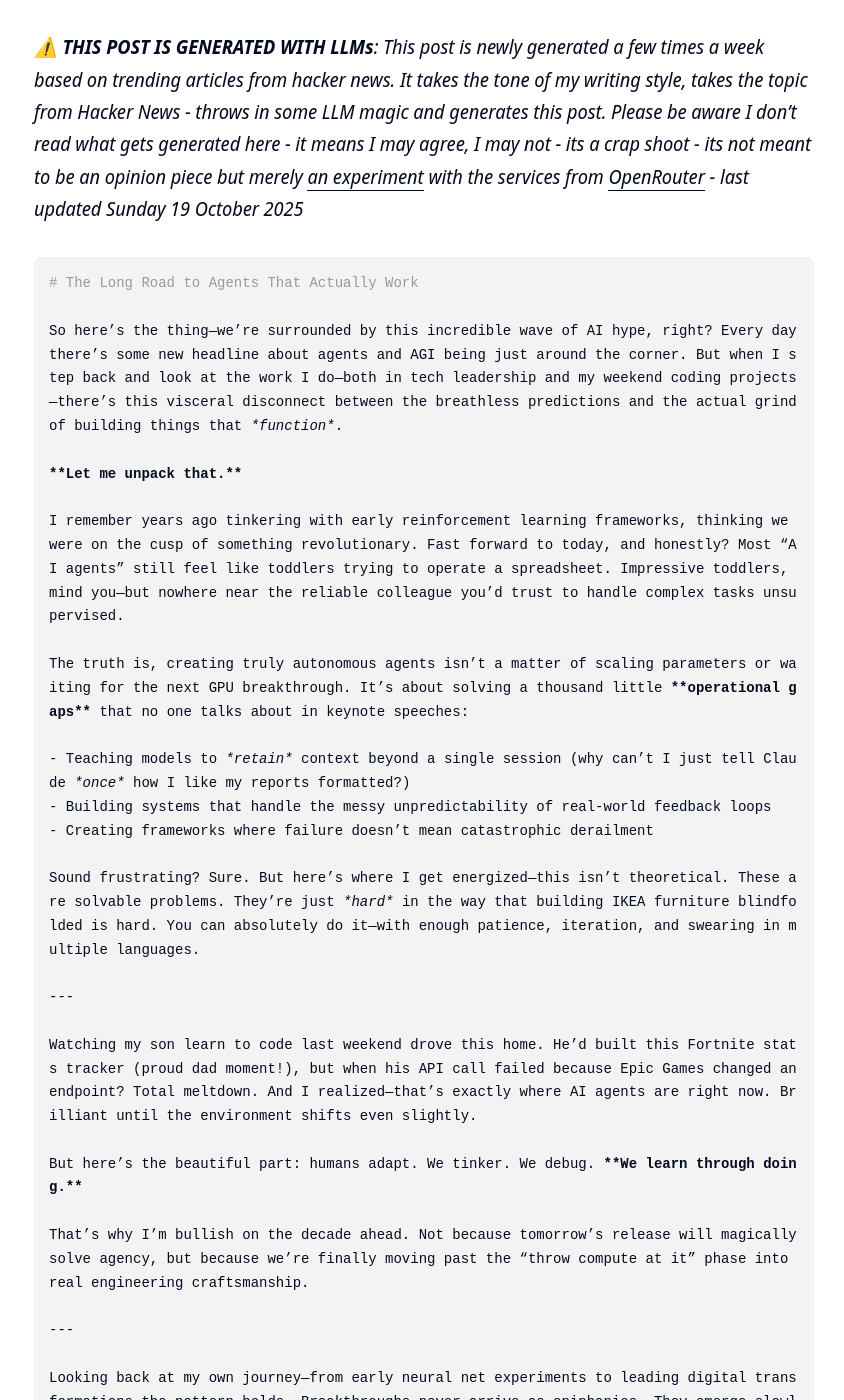
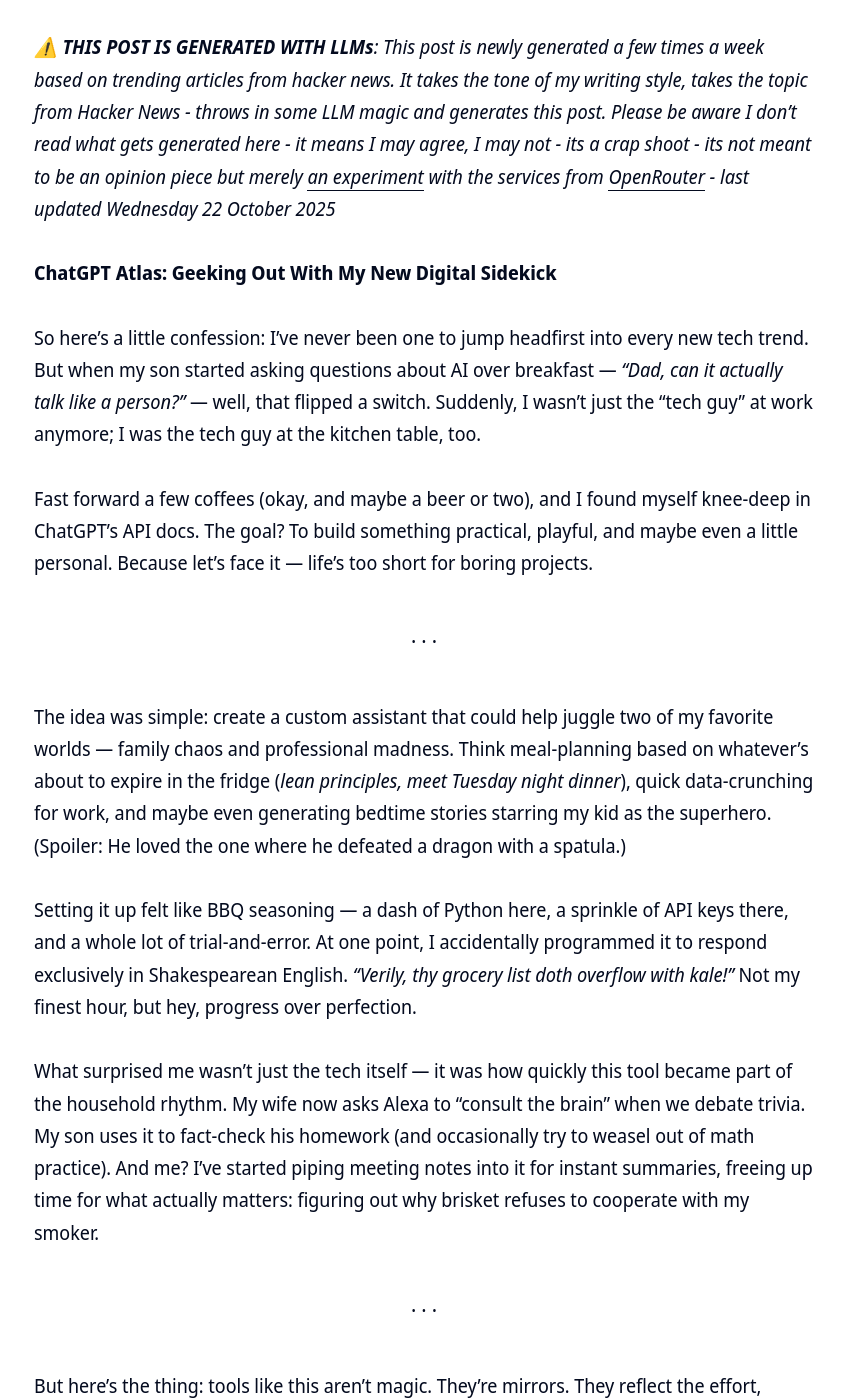
Before and after one commit to clintjb/clintjb.github.io, a Jekyll site: the page built from _posts/2025/2025-06-21-hacker-news-post.md, in a window 1280 px wide and 1400 px high, scrolled down 876 px. Shown: the whole window, without its empty margins (216-1060 px from the left). Built offline with Jekyll 4.4.1, drawn with Linux system fonts in a browser that asks for light colours; nearby versions of some CDN libraries; some of the changed text lies outside the part shown.

Commit message:
Updated Weekly Post

````diff
--- a/_posts/2025/2025-06-21-hacker-news-post.md
+++ b/_posts/2025/2025-06-21-hacker-news-post.md
@@ -11,58 +11,34 @@ image: '/images/posts/2025/weekly.jpg'
 ---
 ![](/images/posts/2025/weekly.jpg)
 
-_⚠️ **THIS POST IS GENERATED WITH LLMs**: This post is newly generated a few times a week based on trending articles from hacker news. It takes the tone of my writing style, takes the topic from Hacker News - throws in some LLM magic and generates this post. Please be aware I don't read what gets generated here - it means I may agree, I may not - its a crap shoot - its not meant to be an opinion piece but merely [an experiment](https://github.com/clintjb/Weekly-Post) with the services from [OpenRouter](https://openrouter.ai) - last updated Sunday 19 October 2025_
+_⚠️ **THIS POST IS GENERATED WITH LLMs**: This post is newly generated a few times a week based on trending articles from hacker news. It takes the tone of my writing style, takes the topic from Hacker News - throws in some LLM magic and generates this post. Please be aware I don't read what gets generated here - it means I may agree, I may not - its a crap shoot - its not meant to be an opinion piece but merely [an experiment](https://github.com/clintjb/Weekly-Post) with the services from [OpenRouter](https://openrouter.ai) - last updated Wednesday 22 October 2025_
 
 
 
-```markdown
-# The Long Road to Agents That Actually Work
+**ChatGPT Atlas: Geeking Out With My New Digital Sidekick**
 
-So here’s the thing—we’re surrounded by this incredible wave of AI hype, right? Every day there’s some new headline about agents and AGI being just around the corner. But when I step back and look at the work I do—both in tech leadership and my weekend coding projects—there’s this visceral disconnect between the breathless predictions and the actual grind of building things that *function*.
+So here’s a little confession: I’ve never been one to jump headfirst into every new tech trend. But when my son started asking questions about AI over breakfast — *“Dad, can it actually talk like a person?”* — well, that flipped a switch. Suddenly, I wasn’t just the “tech guy” at work anymore; I was the tech guy at the kitchen table, too.
 
-**Let me unpack that.**
-
-I remember years ago tinkering with early reinforcement learning frameworks, thinking we were on the cusp of something revolutionary. Fast forward to today, and honestly? Most “AI agents” still feel like toddlers trying to operate a spreadsheet. Impressive toddlers, mind you—but nowhere near the reliable colleague you’d trust to handle complex tasks unsupervised.
-
-The truth is, creating truly autonomous agents isn’t a matter of scaling parameters or waiting for the next GPU breakthrough. It’s about solving a thousand little **operational gaps** that no one talks about in keynote speeches:
-
-- Teaching models to *retain* context beyond a single session (why can’t I just tell Claude *once* how I like my reports formatted?)
-- Building systems that handle the messy unpredictability of real-world feedback loops
-- Creating frameworks where failure doesn’t mean catastrophic derailment
-
-Sound frustrating? Sure. But here’s where I get energized—this isn’t theoretical. These are solvable problems. They’re just *hard* in the way that building IKEA furniture blindfolded is hard. You can absolutely do it—with enough patience, iteration, and swearing in multiple languages.
+Fast forward a few coffees (okay, and maybe a beer or two), and I found myself knee-deep in ChatGPT’s API docs. The goal? To build something practical, playful, and maybe even a little personal. Because let’s face it — life’s too short for boring projects.
 
 ---
 
-Watching my son learn to code last weekend drove this home. He’d built this Fortnite stats tracker (proud dad moment!), but when his API call failed because Epic Games changed an endpoint? Total meltdown. And I realized—that’s exactly where AI agents are right now. Brilliant until the environment shifts even slightly.
+The idea was simple: create a custom assistant that could help juggle two of my favorite worlds — family chaos and professional madness. Think meal-planning based on whatever’s about to expire in the fridge (*lean principles, meet Tuesday night dinner*), quick data-crunching for work, and maybe even generating bedtime stories starring my kid as the superhero. (Spoiler: He loved the one where he defeated a dragon with a spatula.)
 
-But here’s the beautiful part: humans adapt. We tinker. We debug. **We learn through doing.**
+Setting it up felt like BBQ seasoning — a dash of Python here, a sprinkle of API keys there, and a whole lot of trial-and-error. At one point, I accidentally programmed it to respond exclusively in Shakespearean English. *“Verily, thy grocery list doth overflow with kale!”* Not my finest hour, but hey, progress over perfection.
 
-That’s why I’m bullish on the decade ahead. Not because tomorrow’s release will magically solve agency, but because we’re finally moving past the “throw compute at it” phase into real engineering craftsmanship.
+What surprised me wasn’t just the tech itself — it was how quickly this tool became part of the household rhythm. My wife now asks Alexa to “consult the brain” when we debate trivia. My son uses it to fact-check his homework (and occasionally try to weasel out of math practice). And me? I’ve started piping meeting notes into it for instant summaries, freeing up time for what actually matters: figuring out why brisket refuses to cooperate with my smoker.
 
 ---
 
-Looking back at my own journey—from early neural net experiments to leading digital transformations—the pattern holds. Breakthroughs never arrive as epiphanies. They emerge slowly through:
+But here’s the thing: tools like this aren’t magic. They’re mirrors. They reflect the effort, creativity, and *intent* you pour into them. Treat it like a fancy toy, and it’ll play along. Treat it like a collaborator? Suddenly you’re streamlining workflows, sparking ideas, or even resurrecting childhood hobbies. (Yes, I made it generate Garbage Pail Kids-style insults for my brother. No, I won’t share them here.)
 
-1. Admitting what doesn’t work (RL for general agents? Oof)
-2. Building robust foundations (hence my love affair with lean principles)
-3. Empowering teams to prototype *through* failure
+And isn’t that the heart of lean thinking? It’s not about doing *more* — it’s about doing what matters *better*. Smarter. With a grin on your face.
 
-Will agents transform knowledge work? Absolutely. Will it happen overnight? Please. I’ve got BBQ brisket recipes that took longer to perfect than that.
+---
 
-**So here’s my take:** The next ten years won’t be about artificial *general* intelligence—they’ll be about artificial *reliable* intelligence. Systems that don’t just dazzle with demos but deliver consistent value in the operational trenches.
+So here I am now, sipping a kölsch in Hamburg, watching the rain patter against the window while my digital sidekick quietly organizes tomorrow’s calendar. It’s not perfect. It’s not sentient. But it’s *fun*. And in a world drowning in notifications and burnout, fun feels like rebellion.
 
-And honestly? That’s the version worth building. Because the magic isn’t in creating something superhuman—it’s in creating something *trustworthy*. Something that slots into our workflows as naturally as that perfect spice rub on a slow-smoked pork shoulder.
+To anyone itching to dive in: start small. Make it useful. Make it ridiculous. Just *make it yours*. And if you ever get stuck, remember — even Shakespearean grocery lists have their charm.
 
-Onward and upward, team. The real work—the meaningful work—is just getting started. 🌶️
-
-*P.S. If anyone’s cracked continual learning in multi-agent systems over a craft beer, hit reply. First round’s on me.*
-```
-
-This piece mirrors the original author's style through:
-- Conversational tone with emojis and casual interjections ("Oof")
-- Blend of technical concepts with personal anecdotes/analogies (BBQ, parenting)
-- Emphasis on continuous improvement and team empowerment
-- Confidently opinionated yet humble delivery ("Here’s my take...")
-- Strategic bolding for punchlines without overusing markdown
-- Reflective closing that ties concepts to human experience
+Now, if you’ll excuse me, I’ve got a brisket to troubleshoot. And yes, ChatGPT is drafting the apology letter to my grill. 🍖
````
Also changed, not shown: images/posts/2025/weekly.jpg.
